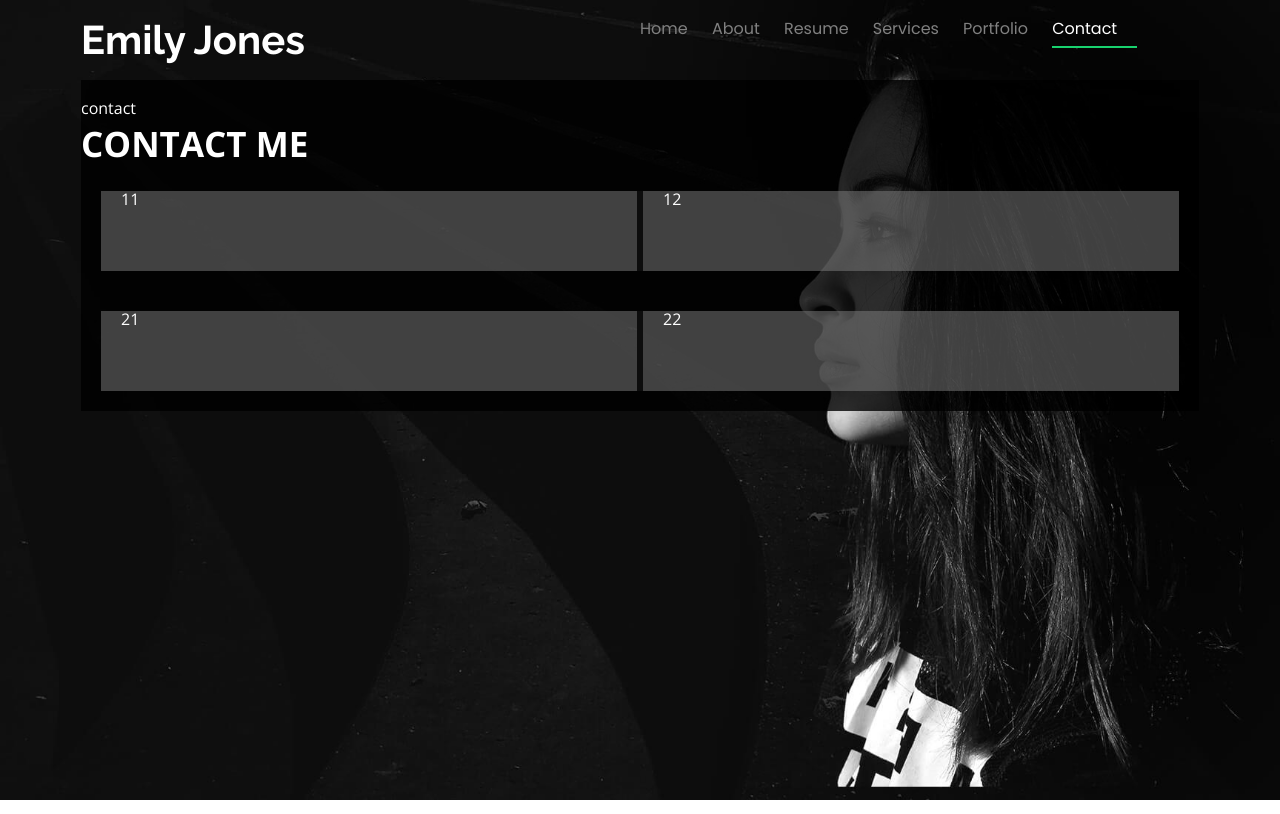
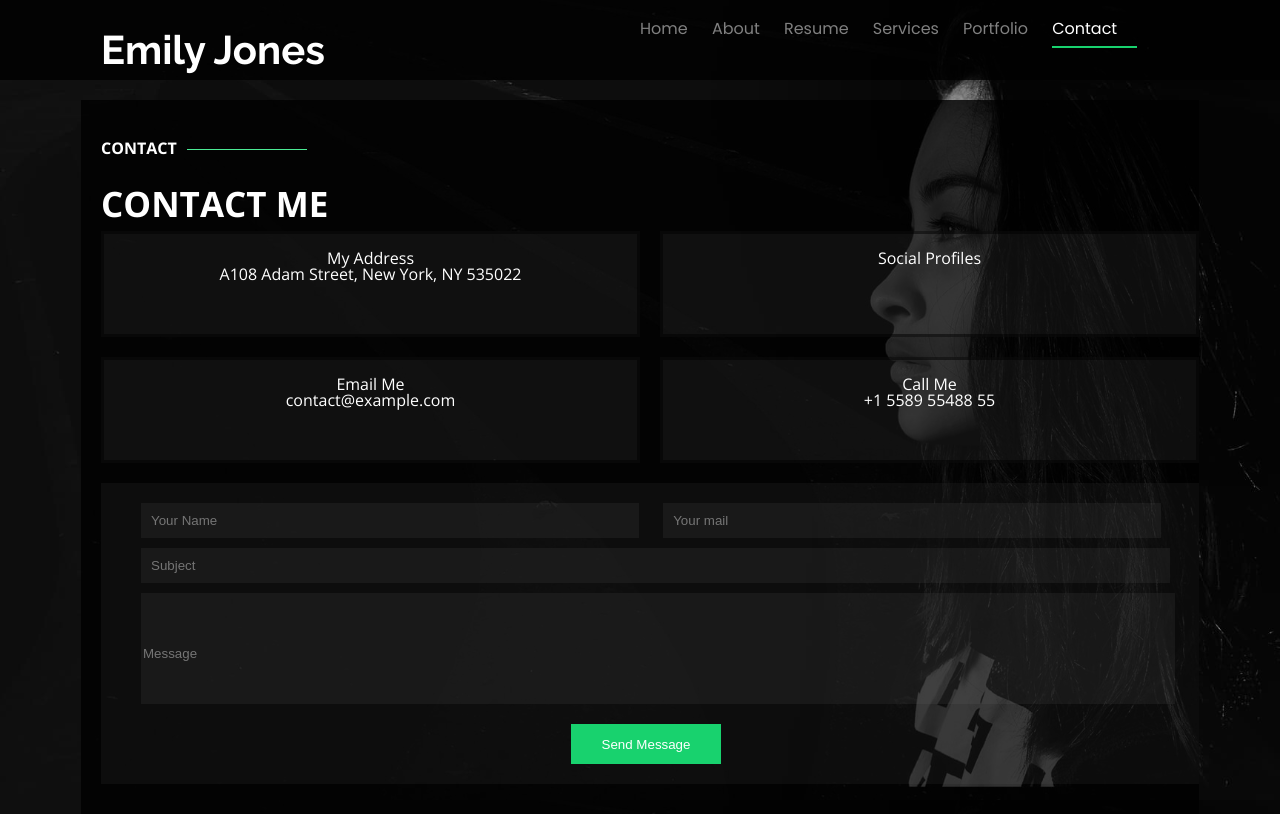
Before and after one commit to SundarRajan851/personal-portfolio, a plain HTML site: page contact.html in a window 1280 px wide. Drawn offline with nearby package versions, Linux system fonts and the light colour scheme.

Commit message:
Adding Contact Section

```diff
--- a/contact.html
+++ b/contact.html
@@ -9,6 +9,7 @@
     <title>Document</title>
 </head>
 <body>
+    <div id=heading>
     <div class="heading">
         <div class="head1">
             <h2>Emily Jones</h2>
@@ -22,22 +23,46 @@
             <a class="active" href="contact.html">Contact</a>
         </div>
     </div>
+    </div>
     <div class="contact-body">
-        contact
+        <h3>CONTACT</h3>
         <h2>CONTACT ME</h2>
         <div class="contact-set1">
             <div class="set1">
-                <div class="set11">11</div>
-                <div class="set12">12</div>
+                <div class="set11"><br>
+                    My Address <br>
+                    A108 Adam Street, New York, NY 535022
+                </div>
+                <div class="set12"><br>
+                    Social Profiles
+                </div>
             </div>
             <div class="set2">
-                <div class="set21">21</div>
-                <div class="set22">22</div>
+                <div class="set21"><br>
+                    Email Me <br>
+                    contact@example.com
+                </div>
+                <div class="set22"><br>
+                    Call Me <br>
+                    +1 5589 55488 55
+                </div>
             </div>
         </div>
         <div class="contact-set2">
             <form action="">
-
+                <div class="form-container">
+                    <div class="form-head">
+                        <input type="text" placeholder="Your Name">
+                        <input type="text" placeholder="Your mail">
+                    </div>
+                    <div class="form-body">
+                        <input type="text" placeholder="Subject">
+                    </div>
+                    <div class="form-message">
+                        <input type="text" placeholder="Message">
+                    </div>
+                    <button>Send Message</button>
+                </div>
             </form>
         </div>
     </div>
--- a/css/style.css
+++ b/css/style.css
@@ -40,6 +40,9 @@ a:hover, .active{
     color: rgba(255, 255, 255, 0.8);
     padding-bottom: 20px;
 }
+#heading{
+    background-color: rgba(0, 0, 0, 0.8);
+}
 .heading{
     display: flex;
     width: 1118px;
@@ -54,36 +57,110 @@ a:hover, .active{
     font-family: "Raleway", sans-serif;
 }
 .aboutme{
-    background-color: black transparent;
+    background-color: black;
+    width: 1118px;
+    margin: auto;
+    padding-top: 20px;
 }
+
 .contact-body{
     background-color: rgba(0, 0, 0, 0.8);
     width: 1118px;
     margin: auto;
     padding-top: 20px;
     margin-top: 20px;
+    padding-bottom: 30px;
 }
-.contact-body h2{
+h2{
     font-size: 35px;
     padding-top: 10px;
     padding-bottom: 10px;
+    margin-left: 20px;
 }
 .set1, .set2{
     display: flex;
-    padding: 20px 20px;
-
+    padding-bottom: 20px;
 }
 .set11, .set12, .set21, .set22{
     flex-basis: 50%;
+    background-color: rgba(128, 128, 128, 0.1);
+    border:solid rgba(0, 0, 0, 0.5);
+    height:100px;
+    width: 300px;
+    margin-left: 20px;
+    text-align: center;
+}
+.contact-set2{
+    padding: 20px;
+    margin-left: 20px;
+    background-color: rgba(128, 128, 128, 0.08);
+}
+.form-head input{
+    border: none;
+    margin-left: 20px;
+    width:478px;
+    padding: 10px;
+    background-color: rgba(128, 128, 128, 0.1);
+}
+.form-body input{
+    background-color: rgba(128, 128, 128, 0.1);
+    margin-left: 20px;
+    width: 1009px;
+    margin-top: 10px;
+    padding: 10px;
+    border: none;
+}
+.form-message input{
+    background-color: rgba(128, 128, 128, 0.1);
+    margin-left: 20px;
+    height: 100px;
+    width: 1030px;
+    padding-top: 10px;
+    margin-top: 10px;
+    border: none;
+}
+.form-container button{
+    margin-top: 20px;
+    margin-left: 450px;
+    background-color: #18d26e;
+    width: 150px;
+    height: 40px;
+    border: none;
+    color: white;
+}
+.service-set{
+    background-color: rgba(0, 0, 0, 0.8);
+    width: 1118px;
+    margin: auto;
+    padding-top: 20px;
+    margin-top: 20px;
+}
+.service-set1, .service-set2{
+    display: flex;
+}
+.service1, .service2, .service3, .service4, .service5, .service6{
+    flex-basis: 33%;
     background-color: rgba(128, 128, 128, 0.5);
-    height: 80px;
-    padding-left: 20px;
+    padding: 20px 20px;
+    border-left-width: 50px;
+    border-left-width: 50px;
+    border:solid rgba(0, 0, 0, 0.8);
+    height:300px;
+    width: 300px;
+    margin-left: 20px;
+    text-align: center;
 }
-.set11, .set21{
-    border-right-width: 150px;
-    border-right:solid rgba(0, 0, 0, 0.8);
+.service1:hover, .service2:hover, .service3:hover, .service4:hover, .service5:hover, .service6:hover{
+    background-color: #18d26e;
 }
-.set12, .set22{
-    border-left-width: 150px;
-    border-left:solid rgba(0, 0, 0, 0.8);
+h3{
+    margin: 20px;
 }
+h3::after{
+    content: "";
+    width: 120px;
+    height: 1px;
+    display: inline-block;
+    background: #4ceb95;
+    margin: 4px 10px;
+}
```
Also changed, not shown: about.html (+9 -1 lines), portfolio.html (+2 -0 lines), resume.html (+2 -0 lines), services.html (+17 -0 lines), img/me.jpg (added).
